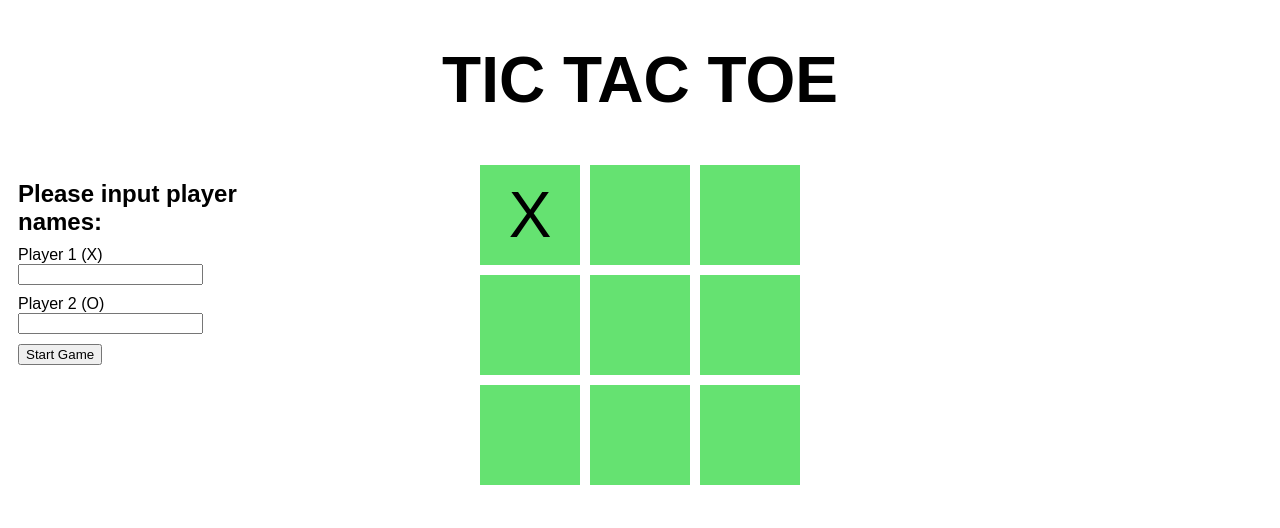
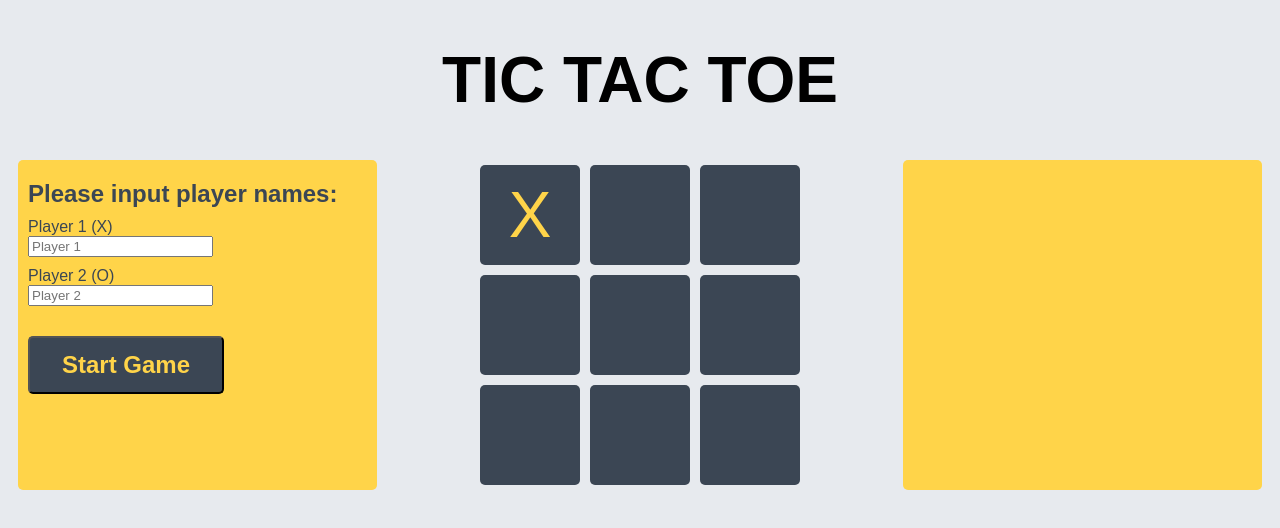
Before and after one commit to Jamesredux/js-tic-tac-toe, a plain HTML site: page index.html in a window 1280 px wide. Both pictures are taken after a click on the element 530 px from the left and 214 px from the top of the page. Drawn offline with Linux system fonts and the light colour scheme.

Commit message:
working game

```diff
--- /dev/null
+++ b/board.js
@@ -0,0 +1,109 @@
+const gameBoard = (() => {
+    let gameOver = false;
+    const displayCells = document.querySelectorAll('.cell');
+
+    //these are arrays of the array address of all possible winning lines
+    //eg: first one is first row -- boardData[0][0] boardData[0][1] boardData[0][2]
+    const winningLines = [
+        [0,0,0,1,0,2],
+        [1,0,1,1,1,2],
+        [2,0,2,1,2,2],
+        [0,0,1,0,2,0],
+        [0,1,1,1,2,1],
+        [0,2,1,2,2,2],
+        [0,0,1,1,2,2],
+        [0,2,1,1,2,0]
+    ];
+
+    const boardData =  [
+        ['','',''],
+        ['','',''],
+        ['','','']
+       ];
+
+    const getBoardState = () => boardData;
+
+    const logBoardState = () => {
+        console.log(boardData);
+    };
+
+    const reset = () => {
+        console.log("called")
+        for(i = 0; i < 3; i++) {
+
+            for(j = 0; j < 3; j++) {
+                boardData[i][j] = '';
+            };
+
+        };
+
+      displayCells.forEach(cell => cell.removeEventListener('click', game.takeTurn));
+      displayCells.forEach(cell => cell.classList.remove('winsquare'));
+      displayCells.forEach(cell => cell.textContent = '');
+      gameOver = false;
+    };
+
+    const updateBoard = (coords, playerMark) => {
+        boardData[coords[0]][coords[1]] = playerMark;
+
+        let cellDiv = document.querySelector("[data-cell=" + CSS.escape(coords) + "]");
+        cellDiv.textContent = playerMark;
+
+
+    };
+
+    const checkWin = (currentPlayer) => {
+        winningLines.forEach(line => {
+            let lineData = [boardData[line[0]][line[1]],
+                            boardData[line[2]][line[3]],
+                            boardData[line[4]][line[5]]
+                        ];
+            if (lineData.every(mark => mark === currentPlayer.mark)) {
+                addLineHighlight(line);
+               gameOver = true;
+            };
+        });
+        return gameOver;
+    };
+
+    const addLineHighlight = (line) => {
+
+        squareOneData = '' + line[0] + line[1];
+        squareTwoData = '' + line[2] + line[3];
+        squareThreeData = '' + line[4] + line[5];
+
+        const squareOne = document.querySelector("[data-cell=" + CSS.escape(squareOneData) + "]");
+        const squareTwo = document.querySelector("[data-cell=" + CSS.escape(squareTwoData) + "]");
+        const squareThree = document.querySelector("[data-cell=" + CSS.escape(squareThreeData) + "]");
+        [squareOne, squareTwo, squareThree].forEach(square => square.classList.add("winsquare"));
+    };
+
+    const checkDraw = () => {
+       const flattened = [].concat(...boardData);
+            if ( !flattened.some(x => x === '')) {
+                return true;
+            };
+
+
+
+    };
+
+
+
+
+    return {
+      getBoardState,
+      reset,
+      logBoardState,
+      updateBoard,
+      checkWin,
+      checkDraw
+
+    };
+  })();
+
+//  gameBoard.logBoardState();
+//  gameBoard.reset();
+//  gameBoard.logBoardState();
+//  gameBoard.updateBoard('11', 'X');
+//  gameBoard.logBoardState();
--- /dev/null
+++ b/game.js
@@ -0,0 +1,83 @@
+const game = (() => {
+
+    const squares = document.querySelectorAll('.cell');
+    const infoCard = document.querySelector('.result');
+    const startForm = document.querySelector('#player-names');
+    const restartButton = document.querySelector('.restart');
+
+    let player1;
+    let player2;
+    let currentPlayer;
+
+    const playGame = (player1Name, player2Name) => {
+
+      player1 = player(player1Name, true);
+      player2 = player(player2Name, false);
+
+      infoCard.innerHTML = '';
+      gameBoard.reset();
+
+      squares.forEach(square => square.addEventListener('click', takeTurn));
+
+      currentPlayer = player1
+
+    }
+
+    function takeTurn() {
+        if (this.textContent != '') return;
+        let cellCoords = this.dataset.cell;
+        let mark = currentPlayer.mark;
+        gameBoard.updateBoard(cellCoords, mark);
+        if (gameBoard.checkWin(currentPlayer)) {
+            gameWon();
+        } else if (gameBoard.checkDraw()) {
+            gameDrawn();
+        } else {
+            currentPlayer === player1 ? currentPlayer = player2 : currentPlayer = player1;
+        };
+    };
+
+    const gameWon = () => {
+
+        infoCard.innerHTML = currentPlayer.name + ' is the winner.';
+        squares.forEach(square => square.removeEventListener('click', takeTurn));
+        addRestartButton();
+
+    };
+
+    const gameDrawn = () => {
+        infoCard.innerHTML = 'It\'s a Tie!';
+        addRestartButton();
+    };
+
+    const addRestartButton = () => {
+        restartButton.style.display = 'block';
+    };
+
+
+
+    startForm.addEventListener('submit', function(e) {
+        e.preventDefault()
+        let player1Name = this.querySelector('#player1').value || 'Player 1';
+        let player2Name = this.querySelector('#player2').value || 'Player 2';
+        this.reset();
+        playGame(player1Name, player2Name)
+
+     });
+
+     restartButton.addEventListener('click', function(e) {
+        e.preventDefault();
+        playGame(player1.name, player2.name);
+
+     });
+
+     window.onload = function() {
+         playGame('Player 1', 'Player 2');
+     }
+
+
+     return {
+         currentPlayer
+     }
+
+})();
--- a/index.html
+++ b/index.html
@@ -17,9 +17,9 @@
             <form id="player-names">
                 <h2>Please input player names:</h2>
                 <label for="player1">Player 1 (X)</label><br>
-                <input type="text" id="player1" name="player1" maxlength="60"><br>
+                <input type="text" id="player1" name="player1" placeholder="Player 1" maxlength="60"><br>
                 <label for="player2">Player 2 (O)</label><br>
-                <input type="text" id="player2" name="player2" maxlength="60"><br>
+                <input type="text" id="player2" name="player2" placeholder="Player 2" maxlength="60"><br>
 
                <input id="startGame" type="submit" value="Start Game">
 
@@ -58,6 +58,9 @@
     </div>
 
 
-    <script src="script.js"></script>
+
+    <script src="board.js"></script>
+    <script src="game.js"></script>
+    <script src="player.js"></script>
 </body>
 </html>
--- /dev/null
+++ b/player.js
@@ -0,0 +1,38 @@
+// player factory function
+
+
+const player = (name, firstMover) => {
+    var mark = "X"
+    !firstMover ? mark = "O" : mark;
+
+//    this.takeTurn = function(grid, cellCoords) {
+//     console.log(grid)
+//     grid.boardData[cellCoords[0]][cellCoords[1]] = this.mark;
+//    };
+
+   return { name, mark }
+};
+
+// return
+// getName,
+// isMyTurn,
+// setMyTurn,
+// getCounter,
+// isAI,
+// getMove
+
+
+// board self calling module
+// so don't have to create more than once - created on load - just reset when needed
+// return
+// reset,
+// getBoardState,
+// isValidMove,
+// updateBoard,
+// getFreeSquares,
+// boardInEndState,
+// stopInput,
+// drawWinningLine,
+// startInput
+
+// game is module
--- a/script.js
+++ b/script.js
@@ -1,177 +1,233 @@
-// board object
+// // board object
 
-const board = () => {
-    console.log("new board")
-    var gameOver = false;
-    var gameDrawn = false;
-    this.cells = Array.from(document.querySelectorAll('.cell'));
+// const board = () => {
 
-    this.boardData = [
-     ['','',''],
-     ['','',''],
-     ['','','']
-    ];
+//     var gameOver = false;
+//     var gameDrawn = false;
+//     var winningLines = [];
+//     this.cells = Array.from(document.querySelectorAll('.cell'));
+//     function init() {
+//       this.boardData = [
+//      ['','',''],
+//      ['','',''],
+//      ['','','']
+//     ];
+//     };
 
-    this.reset = function() {
-        this.boardData = [
-            ['','',''],
-            ['','',''],
-            ['','','']
-           ];
-    }
+//     this.resetBoard = function() {
+//         this.boardData = [
+//             ['','',''],
+//             ['','',''],
+//             ['','','']
+//            ];
+//            console.log(this.boardData)
+//     };
 
-    this.checkForWin = function(currentPlayer) {
+//     this.checkForWin = function(currentPlayer) {
+//        console.log("check for win called")
+//        console.log(boardData[0])
+//        console.log(this.boardData[0])
+//          winningLines = [
+//             this.boardData[2],
+//             this.boardData[0],
+//             this.boardData[1],
+//             [this.boardData[0][1],this.boardData[1][1],this.boardData[2][1]],
+//             [this.boardData[0][0],this.boardData[1][0],this.boardData[2][0]],
+//             [this.boardData[0][2],this.boardData[1][2],this.boardData[2][2]],
+//             [this.boardData[0][0],this.boardData[1][1],this.boardData[2][2]],
+//             [this.boardData[0][2],this.boardData[1][1],this.boardData[2][0]]
+//           ];
+//         //   console.log(winningLines)
+//       winningLines.forEach(combo => {
+
+//         if (combo.every(mark => mark == currentPlayer.mark)) {
+//             // console.log(combo)
+//             gameOver = true;
+//         };
+//       });
+//       return gameOver;
+//     };
+
+//     this.checkForDraw = function() {
+//         const flattened = [].concat(...this.boardData);
+//         if ( !flattened.some(x => x === '')) {
+//             gameDrawn = true;
+//         };
+
+//         return gameDrawn;
+//     };
+
+//     init();
+//     return { cells, boardData, checkForWin, checkForDraw, resetBoard }
+
+// };
 
 
-        const winningLines = [
-            this.boardData[2],
-            this.boardData[0],
-            this.boardData[1],
-            [this.boardData[0][1],this.boardData[1][1],this.boardData[2][1]],
-            [this.boardData[0][0],this.boardData[1][0],this.boardData[2][0]],
-            [this.boardData[0][2],this.boardData[1][2],this.boardData[2][2]],
-            [this.boardData[0][0],this.boardData[1][1],this.boardData[2][2]],
-            [this.boardData[0][2],this.boardData[1][1],this.boardData[2][0]]
-          ];
+// // player object
 
-      winningLines.forEach(combo => {
+// const player = (name, firstMover) => {
+//     var mark = "X"
+//     !firstMover ? mark = "O" : mark;
 
-        if (combo.every(mark => mark == currentPlayer.mark)) {
-            gameOver = true;
-            console.log("winning lines game over");
+//    this.takeTurn = function(grid, cellCoords) {
+//     console.log(grid)
+//     grid.boardData[cellCoords[0]][cellCoords[1]] = this.mark;
+//    };
 
-        };
-      });
-        return gameOver;
-    };
-
-    this.checkForDraw = function() {
-        const flattened = [].concat(...this.boardData);
-        console.log(flattened)
-       if ( !flattened.some(x => x === '')) {
-        gameDrawn = true;}
-        console.log("drawn");
-        return gameDrawn;
-    }
-
- return { cells, boardData, checkForWin, checkForDraw, reset }
-
-};
+//    return { name, mark, takeTurn }
+// };
 
 
-// player object
+// // game function
 
-const player = (name, firstMover) => {
-    var mark = "X"
-   if(!firstMover) {
-       mark = "O"
-   };
+// const game = (player1name="Player 1", player2name="Player 2") => {
+//     const grid = board();
+//     const infoCard = document.querySelector('.result');
+//     const player1 = player(player1name, true);
+//     const player2 = player(player2name, false);
+//     var currentPlayer = player1;
 
-   this.takeTurn = function(grid, cellCoords) {
-       console.log(grid.boardData)
-    grid.boardData[cellCoords[0]][cellCoords[1]] = this.mark;
-   };
+//     this.start = function() {
 
-   return { name, mark, takeTurn }
-};
+//         // console.log("start called")
+//         // setUpCells();
+
+//          startGame();
+//     };
+
+//     function takeTurn(e) {
+//         if (this.textContent != '') return;
+
+//         cellCoords = this.dataset.cell;
+//         // currentPlayer.takeTurn(grid, cellCoords);
+//         upDateBoard(cellCoords);
+//         this.textContent = currentPlayer.mark
+
+//         if (grid.checkForWin(currentPlayer)) {
+//             gameOver();
+//         } else if (grid.checkForDraw()) {
+//             drawGame();
+//         }
+//             else {
+//             currentPlayer === player1 ? currentPlayer = player2 : currentPlayer = player1;
+//             // const cellDiv = document.querySelector("[data-cell=" + CSS.escape(cellCoords) + "]")
+//             // cellDiv.removeEventListener('click', takeTurn);
+//         };
+//         e.preventDefault();
+//         e.stopPropagation();
+
+//     };
+
+//     function upDateBoard(coords) {
+//         grid.boardData[cellCoords[0]][cellCoords[1]] = currentPlayer.mark;
+//     };
+
+//     function gameOver() {
+//         grid.cells.forEach(cell => cell.removeEventListener('click', takeTurn))
+//         infoCard.innerHTML = currentPlayer.name + " is the winner";
+//         addRestartButton()
+//     };
+
+//     function drawGame() {
+//       infoCard.innerHTML = "Game Drawn"
+//       addRestartButton();
+//     };
+
+//     function addRestartButton() {
+//         restartButton = document.querySelector('.restart');
+//         restartButton.style.display = 'block';
+//         restartButton.addEventListener('click', startGame);
+//     };
+
+//     function startGame() {
+//       currentPlayer = player1;
+//       grid.resetBoard();
+//       resetBoard();
+//     };
+
+//     function resetBoard() {
+//         // grid = board();
+//         // grid.boardData = [
+//         //     ['','',''],
+//         //     ['','',''],
+//         //     ['','','']
+//         //    ];
+//          console.log(grid)
+//         setUpCells();
+
+//     };
+
+//     function setUpCells() {
+//         // console.log(grid)
+//         // gridCells = Array.from(document.querySelectorAll('.cell'));
+
+//          infoCard.innerHTML = ''
+//         //  grid.cells.forEach(cell => cell.removeEventListener('click', takeTurn))
+//          grid.cells.forEach(cell =>
+//             {
+//                 // console.log("removing listener")
+//                 // console.log(cell)
+//                 cell.removeEventListener('click', takeTurn);
+//             })
+
+//          grid.cells.forEach(cell => cell.innerHTML = '');
+//          grid.cells.forEach(cell =>
+//             {
+//                 // console.log(cell)
+//                 // console.log("adding listener")
+//                 cell.addEventListener('click', takeTurn);
+//             });
+//      };
+
+//      return { start, resetBoard }
+
+// };
 
 
-// game function
+// const welcome = (function()  {
 
-function game() {
-    var grid = board();
-    const player1 = player("Player 1", true);
-    const player2 = player("Player 2", false);
-    const infoCard = document.querySelector('.result');
-    var currentPlayer = player1;
+//     const init = () => {
+//          addListeners()
 
-    this.start = function() {
-        infoCard.innerHTML = ''
-        grid.cells.forEach(cell => cell.innerHTML = '');
-        grid.cells.forEach(cell => cell.addEventListener('click', takeTurn))
-    };
-
-    function takeTurn() {
-        cellCoords = this.dataset.cell;
-        currentPlayer.takeTurn(grid, cellCoords);
-        this.textContent = currentPlayer.mark
-        // console.log(grid.boardData)
-        if (grid.checkForWin(currentPlayer)) {
-
-            gameOver();
-        } else if (grid.checkForDraw()) {
-
-            drawGame();
-        }
-            else {
-            currentPlayer === player1 ? currentPlayer = player2 : currentPlayer = player1;
-            const cellDiv = document.querySelector("[data-cell=" + CSS.escape(cellCoords) + "]")
-            cellDiv.removeEventListener('click', takeTurn);
-        };
-
-        function gameOver() {
-
-            infoCard.innerHTML = currentPlayer.name + " is the winner";
-            grid.cells.forEach(cell => cell.removeEventListener('click', takeTurn))
-            restartButton = document.querySelector('.restart');
-            restartButton.style.display = 'block';
-            restartButton.addEventListener('click', restartGame);
-
-        };
-
-        function drawGame() {
-            infoCard.innerHTML = "Game Drawn"
-            restartButton = document.querySelector('.restart');
-            restartButton.style.display = 'block';
-            restartButton.addEventListener('click', restartGame);
-        }
-
-        function restartGame() {
-            currentPlayer = player1;
-            infoCard.innerHTML = ''
-            resetBoard();
-
-        }
-
-        function resetBoard() {
-            grid = board();
-            grid.boardData = [
-                ['','',''],
-                ['','',''],
-                ['','','']
-               ];
-
-            // grid.reset()
-
-            grid.cells.forEach(cell => cell.addEventListener('click', takeTurn))
-            grid.cells.forEach(cell => cell.innerHTML = '');
-
-        }
+//      };
+//      const addListeners = () => {
+//         const getNames = document.querySelector('#player-names');
+//         //  const onePlayer = document.querySelector('.vs-computer');
 
 
+//          getNames.addEventListener('submit', startTwoPlayerGame);
+//         //  onePlayer.addEventListener('click', startOnePlayerGame);
+//      };
 
-    };
+//     //  function selectTwoPlayerGame() {
+//     //      const welcomeBox = document.querySelector('.welcome-inner');
+//     //      const nameSelector = document.querySelector('.player-name-input')
+//     //      welcomeBox.style.transform = "rotateY(180deg)";
+//     //      nameSelector.addEventListener('submit', startTwoPlayerGame)
+//     //  };
+
+//      function startTwoPlayerGame(e) {
+//          e.preventDefault();
+
+//          const player1Name = this.querySelector('#player1').value || 'Player 1';
+//          const player2Name = this.querySelector('#player2').value || 'Player 2';
+
+//          this.reset();
+
+//          if ((typeof newNamedGame) === 'object') {
+//          console.log("recycling game")
+//          newNamedGame.start();
+//         } else {
+//            const newNamedGame = game(player1Name, player2Name);
+
+//            newNamedGame.start();
+//        };
+
+//      };
+//      init();
+
+//  })();
 
 
-
-};
-
-const newGame = new game();
-newGame.start();
-
-
-
-function setUpGame() {
-    const getNames = document.querySelector('#player-names');
-    getNames.addEventListener('submit', startGame);
-
-    function startGame(e) {
-        const player1 =
-        e.preventDefault();
-        console.log(e);
-        const new2PlayerGame = new game();
-        new2PlayerGame.start();
-    }
-};
-
-setUpGame();
+// // const newGame = new game();
+// // newGame.start();
--- a/style.css
+++ b/style.css
@@ -1,5 +1,10 @@
 * {
     font-family: Arial, Helvetica, sans-serif;
+
+}
+
+body {
+    background-color: #E7EAEE;
 }
 
 .header {
@@ -16,9 +21,17 @@
     margin-bottom: 10px;
 }
 
+.left-panel, .right-panel {
+    background-color: #ffd449;
+    color: #3b4654;
+    margin-left: 10px;
+    margin-right: 10px;
+    border-radius: 5px;
+}
+
 .board-container {
     display: grid;
-    grid-template-columns: 25% 50% 25%;
+    grid-template-columns: 30% 40% 30%;
 }
 
 
@@ -38,19 +51,61 @@
 .cell {
     height: 100px;
     width: 100px;
-    background-color: #65E271;
+    border-radius: 5px;
+    background-color: #3b4654;
     margin: 5px;
     line-height: 100px;
     font-size: 4rem;
     text-align: center;
     font-family: Arial, Helvetica, sans-serif;
+    color: #ffd449;
 
 }
 
+.winsquare {
+    background-color: #ffd449;
+    color: #3b4654;
+    pointer-events: none;
+}
+
 .cell:hover {
-    background-color: #31D842;
+    background-color: #66788f;
 }
+
+.result {
+    color: #3b4654;
+    font-size: 1.5rem;
+    font-weight: 800;
+    display: block;
+    margin-top: 30px;
+    margin-left: 30px;
+
+}
+
 
 .restart {
     display: none;
 }
+.restart button, #startGame {
+    margin-top: 20px;
+	background-color:#3b4654;
+    border-radius: 5px;
+	display:inline-block;
+
+	color:#ffd449;
+	font-size: 1.5rem;
+	font-weight:bold;
+	padding:13px 32px;
+
+
+}
+
+
+
+.restart {
+    padding-left: 30px;
+};
+
+input {
+    border-radius: 5px;
+}
```
